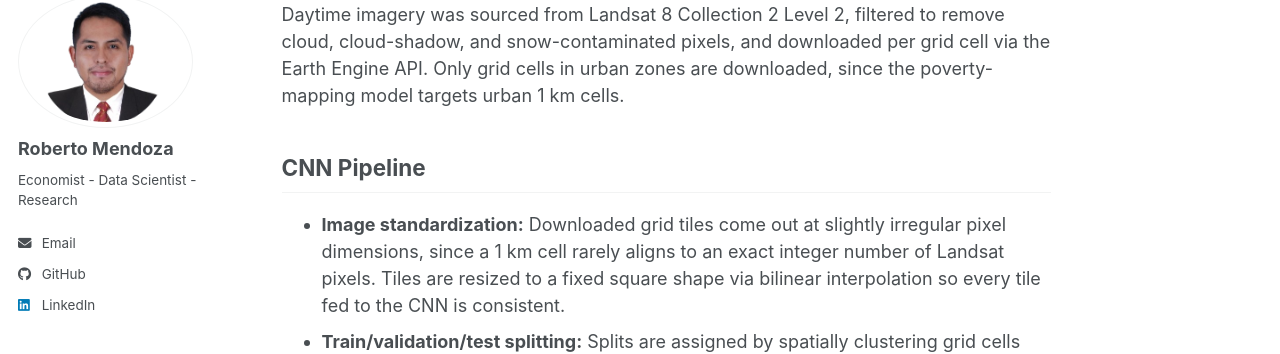
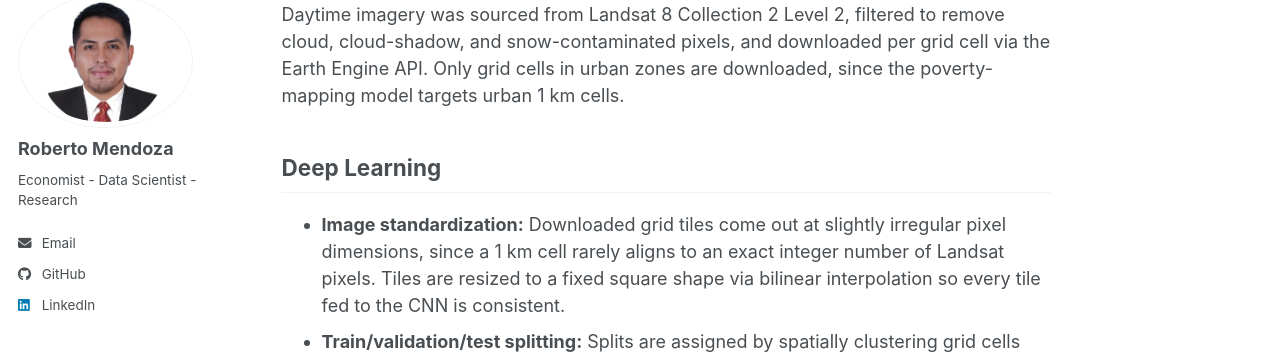
Before and after one commit to Robertopucp/RobertoMendoza.github.io, a Jekyll site: the page built from _portfolio/project-2.md, in a window 1280 px wide and 900 px high, scrolled down 657 px. Shown: the part 106-460 px from the top of the window. Built offline with Jekyll 4.4.1, drawn with Linux system fonts in a browser that asks for light colours; a script bundle is joined from its source files by our own code; library files that are not in the unit come from our copies.

Commit message:
uopdate uno

```diff
--- a/_portfolio/project-2.md
+++ b/_portfolio/project-2.md
@@ -17,7 +17,7 @@ Geospatial joins were performed between a 1 km grid-cell shapefile and socioecon
 
 Daytime imagery was sourced from Landsat 8 Collection 2 Level 2, filtered to remove cloud, cloud-shadow, and snow-contaminated pixels, and downloaded per grid cell via the Earth Engine API. Only grid cells in urban zones are downloaded, since the poverty-mapping model targets urban 1 km cells.
 
-## CNN Pipeline
+## Deep Learning
 
 - **Image standardization:** Downloaded grid tiles come out at slightly irregular pixel dimensions, since a 1 km cell rarely aligns to an exact integer number of Landsat pixels. Tiles are resized to a fixed square shape via bilinear interpolation so every tile fed to the CNN is consistent.
 - **Train/validation/test splitting:** Splits are assigned by spatially clustering grid cells within the same district, rather than splitting rows at random, so neighboring (highly correlated) cells don't leak between splits. Poverty and income/expenditure get independent splits, since they have different missing-data patterns.
```
